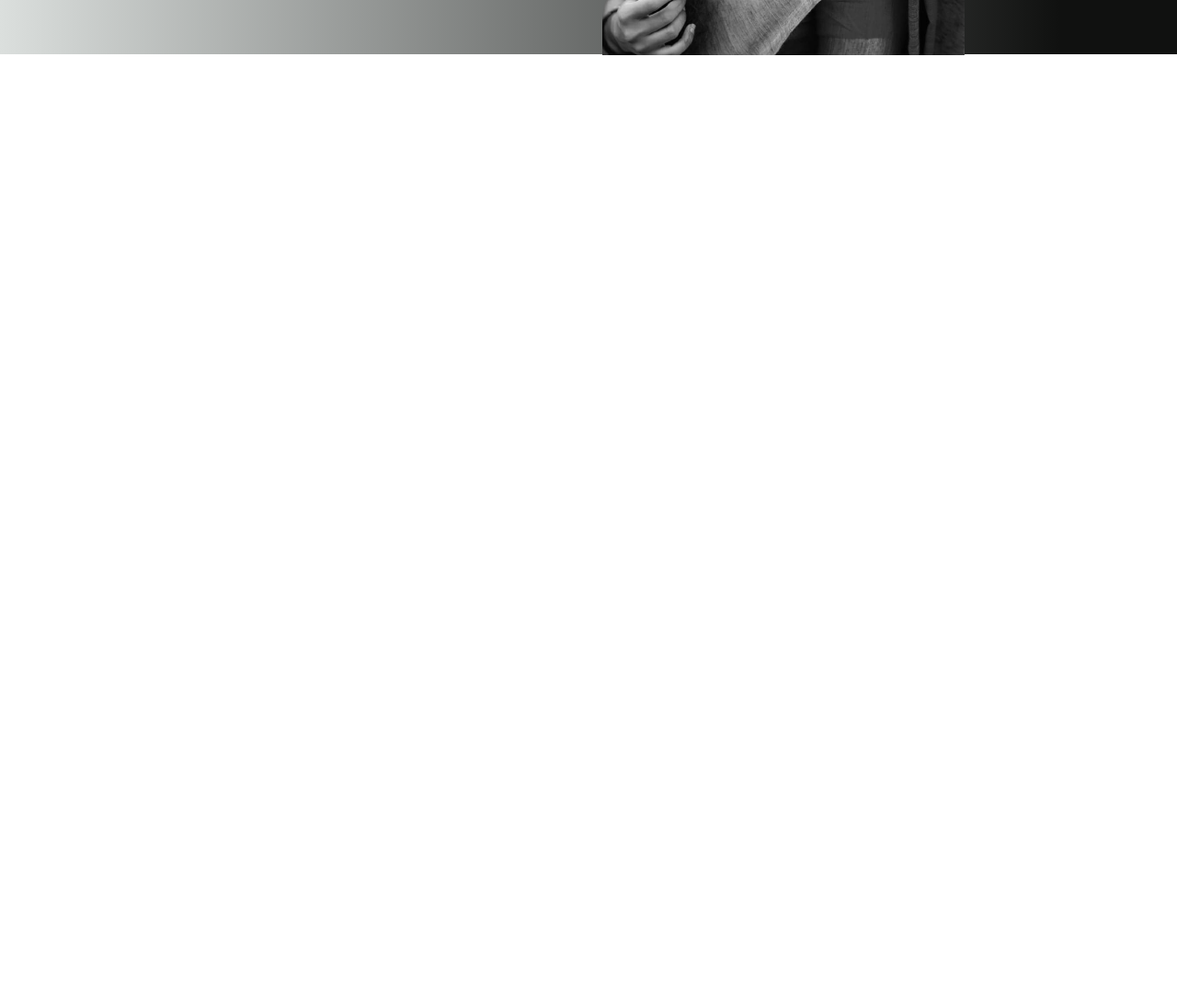
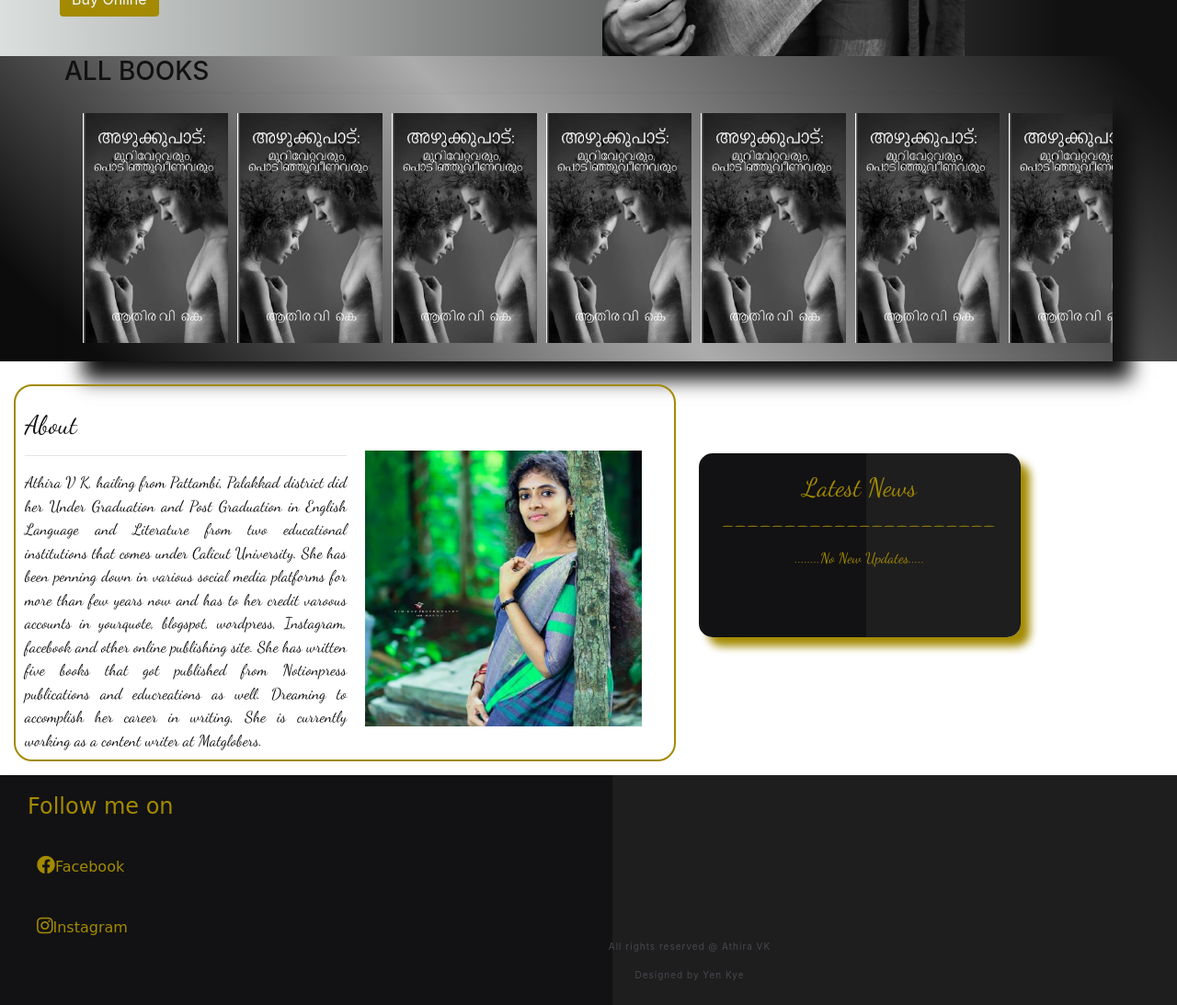
Before and after one commit to ANAYAK06/athirastaticweb, a plain HTML site: page index.html in a window 1280 px wide. Shown: the part 520-1613 px from the top of the page at 92% size. Before the commit the page ends 800 px from the top, so only its background shows below. Drawn offline with nearby package versions, Linux system fonts and the light colour scheme; a web font is replaced by a local one.

Commit message:
athira web site first design completed and ready to host in git hub

```diff
--- a/index.html
+++ b/index.html
@@ -17,26 +17,32 @@
   <link rel="preconnect" href="https://fonts.googleapis.com">
   <link rel="preconnect" href="https://fonts.gstatic.com" crossorigin>
   <link href="https://fonts.googleapis.com/css2?family=Kaushan+Script&display=swap" rel="stylesheet">
+  <link rel="preconnect" href="https://fonts.googleapis.com">
+  <link href="https://fonts.googleapis.com/css2?family=Bad+Script&family=Charmonman&display=swap" rel="stylesheet">
+  <link href="https://fonts.googleapis.com/css2?family=Dancing+Script&display=swap" rel="stylesheet">
+
+
 </head>
 
 <body>
   <header>
     <div id="mySidepanel" class="sidepanel">
       <a href="javascript:void(0)" class="closebtn" onclick="closeNav()">&times;</a>
-      <a href="#">About</a>
-      <a href="#">Services</a>
-      <a href="#">Clients</a>
+      <a href="#about">About</a>
+      <a href="#books">My Books</a>
+      <a href="#">Online writings</a>
       <a href="#">Contact</a>
+      <button class="btn btn-primary" style="margin: 30px;" onclick="closeNav()">Close</button>
     </div>
-    <nav class="navbar navbar-light bg-light">
+    <nav class="navbar  navbar-light bg-light" style="position: fixed; width: 100%; z-index: 1;">
       <div class="container-fluid">
         <button class="openbtn" onclick="openNav()">&#9776;</button>
-        <a class="navbar-brand" href="#"
-          style="margin-right: auto; padding-left: 5px; font-family:'Kaushan Script', cursive; font-size: 35px; color:#A38A00 ;">Athira
+        <a class="navbar-brand"  href="#" id="name"
+          style="margin-right: auto; padding-left: 5px; font-size: 35px;">Athira
           VK</a>
-        <a class="navbar-brand" href="#"><i class="fab fa-facebook"></i> </a>
-        <a class="navbar-brand" href="#"><i class="fab fa-instagram"></i></a>
-        <a class="navbar-brand" href="#"><i class="fab fa-blogger"></i></a>
+        <a class="navbar-brand" href="https://www.facebook.com/athira.ra.35"><i class="fab fa-facebook" style="font-size: 30px;"></i> </a>
+        <a class="navbar-brand" href="#"><i class="fab fa-instagram" style="font-size: 30px;"></i></a>
+        <a class="navbar-brand" href="#"><i class="fab fa-blogger" style="font-size: 30px;"></i></a>
         <div>
           <form action="" >
             <input type="text" class="form-control" style="float: left; width: 150px; margin-right: 5px;">
@@ -53,7 +59,7 @@
       <div class="col-md-6 newrelease">
         <div>
           <img  id="bgbook"src="images/book1.jpg" alt="">
-          <div style="padding-left: 35px;">
+          <div style="padding-left: 35px; padding-top: 20px;">
             <h5>New Book Release</h5>
           <h3>അഴുക്കുപാട് </h3>
           <P>മുറിവേറ്റവരും പൊടിഞ്ഞുവീണവരും </P>
@@ -69,7 +75,76 @@
     </div>
   </div>
   </section>
+  <section class="otherbg">
+    <div class="container">
+      <div class="row">
+        <h3>ALL BOOKS</h3>
+        <div class="booksreleased" id="books">
+          <img  src="images/book2.png" class="bookimg" alt="Book">
+          <img  src="images/book2.png" class="bookimg" alt="Book">
+          <img  src="images/book2.png" class="bookimg" alt="Book">
+          <img  src="images/book2.png" class="bookimg" alt="Book">
+          <img  src="images/book2.png" class="bookimg" alt="Book">
+          <img  src="images/book2.png" class="bookimg" alt="Book">
+          <img  src="images/book2.png" class="bookimg" alt="Book">
+          <img  src="images/book2.png" class="bookimg" alt="Book">
 
+
+        </div>
+      </div>
+    </div>
+  </section>
+<section>
+  <div class="container row col-md-12">
+    <div class="bio">
+
+      <div>
+        <div class="biowritting" id="about" >
+          <p >
+            <h3>About</h3>
+            <hr>
+                 Athira V K, hailing from Pattambi, Palakkad district did her Under Graduation and Post Graduation in English Language and Literature from two educational institutions  that comes under Calicut University. She has been penning down in various social media platforms for more than few years now and has to her credit varoous accounts in yourquote, blogspot, wordpress, Instagram, facebook and other online publishing site. She has written five books that got published from Notionpress publications and educreations as well. Dreaming to accomplish her career in writing, She is currently working as a content writer at Matglobers.
+          </p>
+        </div>
+        <img class="bioimg" src="images/bio.jpg" alt="">
+
+
+      </div>
+    </div>
+    <div class="card">
+      <div class="latest">
+        <h3>Latest News</h3>
+
+        <p>______________________</p>
+        <div>
+          <P>........No New Updates.....</P>
+        </div>
+      </div>
+    </div>
+
+
+  </div>
+</section>
+<footer>
+  <div class=" footer">
+    <div class="row follow ">
+      <h4>Follow me on</h4>
+      <hr>
+
+          <a  class="ft" href="https://www.facebook.com/athira.ra.35"><i class="fab fa-facebook" style="font-size: 20px; margin-left: 10px; "></i>Facebook </a>
+
+          <a  class="ft" href="#"><i class="fab fa-instagram" style="font-size: 20px; margin-left: 10px; padding-top: 10px;"></i>Instagram</a>
+
+
+
+    </div>
+    <div class="copyr">
+     <p>All rights reserved @ Athira VK</p>
+      <p>Designed by Yen Kye</p>
+    </div>
+  </div>
+
+</footer>
 
   <!-- Optional JavaScript -->
   <!-- jQuery first, then Popper.js, then Bootstrap JS -->
@@ -93,6 +168,8 @@
       document.getElementById("mySidepanel").style.width = "0";
     }
   </script>
+
+
 </body>
 
 </html>
--- a/styles/styles.css
+++ b/styles/styles.css
@@ -1,8 +1,9 @@
 .bg{
     width: 100%;
-    height: 500px;
+    height: 581px;
     background: rgb(219,223,221);
     background: linear-gradient(90deg, rgba(219,223,221,1) 0%, rgba(16,17,16,1) 90%);
+    padding-top: 80px;
 
 }
 #bgbook{
@@ -23,7 +24,8 @@
 
 /* The sidepanel menu */
 .sidepanel {
-    height: 550px; /* Specify a height */
+    margin-top:60px ;
+    height: 520px; /* Specify a height */
     width: 0; /* 0 width - change this with JavaScript */
     position: fixed; /* Stay in place */
     z-index: 1; /* Stay on top */
@@ -31,7 +33,7 @@
     left: 0;
     background-color: #111; /* Black*/
     overflow-x: hidden; /* Disable horizontal scroll */
-    padding-top: 60px; /* Place content 60px from the top */
+    padding-top: 150px; /* Place content 60px from the top */
     transition: 0.5s; /* 0.5 second transition effect to slide in the sidepanel */
   }
 
@@ -72,3 +74,115 @@
   .openbtn:hover {
     background-color: #444;
   }
+
+  h5{
+    font-family: 'Parisienne', cursive;
+    color:#A38A00 ;
+    font-size: 30px;
+  }
+
+  #name{
+    font-family: 'Charmonman', cursive;
+    margin-left: 15px;
+    font-size: 38px;
+  }
+.row{
+
+  color: #111;
+
+}
+.booksreleased{
+  display: flex;
+  padding: 20px;
+  overflow-x: scroll;
+  overflow-y: hidden;
+  box-shadow: 20px 20px 20px;
+}
+.bookimg{
+  max-height: 250px;
+  margin-right: 10px;
+}
+.booksreleased::-webkit-scrollbar{
+display: none;
+}
+
+.bioimg{
+  max-height: 300px;
+  margin: 20px;
+  margin-top: 60px;
+
+}
+.biowritting{
+  width:350px ;
+  float: left;
+  text-align: justify;
+  font-family: 'Dancing Script', cursive;
+  font-size: 17px;
+
+}
+.otherbg{
+  background: rgb(12,12,13);
+background: linear-gradient(45deg, rgba(12,12,13,1) 7%, rgba(172,172,173,1) 48%, rgba(17,17,18,1) 96%);
+}
+.bio{
+  margin-top: 25px;
+  border: 2px solid #A38A00;
+  padding: 10px;
+  height: 410px;
+  border-radius: 20px;
+  width: 720px;
+  margin-left: 15px;
+  margin-bottom: 15px;
+
+}
+.card{
+  width: 350px;
+  height: 200px;
+  margin-top: 100px;
+  margin-left: 25px;
+  border-radius: 15px;
+  padding: 20px;
+  background: rgb(30,30,31);
+  background: linear-gradient(270deg, rgba(30,30,31,1) 48%, rgba(18,18,20,1) 48%);
+  margin-bottom: 15px;
+  color: #A38A00;
+  box-shadow: 10px 10px 10px;
+  text-align: center;
+  font-family: 'Dancing Script', cursive;
+  float: left;
+
+}
+
+.footer{
+  width: 100%;
+  background: rgb(30,30,31);
+background: linear-gradient(270deg, rgba(30,30,31,1) 48%, rgba(18,18,20,1) 48%);
+text-align: center;
+box-shadow: 10px 10px 10px;
+height: 250px;
+}
+.follow{
+  float: left;
+  width: 200px;
+  height: 200px;
+  margin: 10px;
+  color: #A38A00;
+  padding-left: 20px;
+  padding-top: 10px;
+
+
+  font-family: 'Charmonman', cursive;
+
+}
+.ft{
+  text-decoration: none;
+  color:#A38A00;
+  font-family: 'Charmonman', cursive;
+
+}
+.copyr{
+  color: #49474e;
+  padding-top: 179px;
+  font-size: x-small;
+  letter-spacing: 1px;
+}
```
Also changed, not shown: images/bio.jpg (renamed from images/207976002_1166175307215049_4949930051306638370_n.jpg), images/book1 - Copy.jpg (added), images/book2.png (added).
